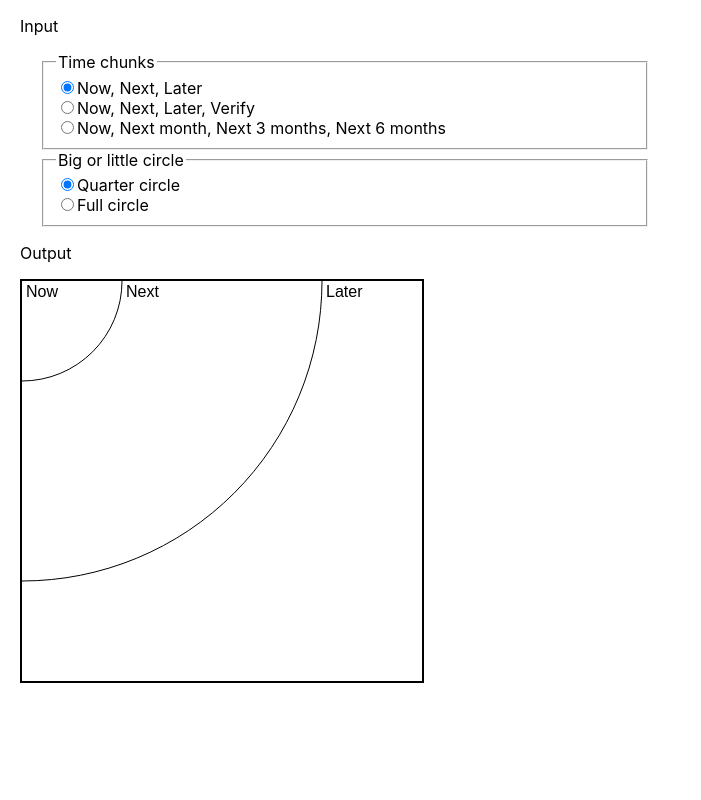
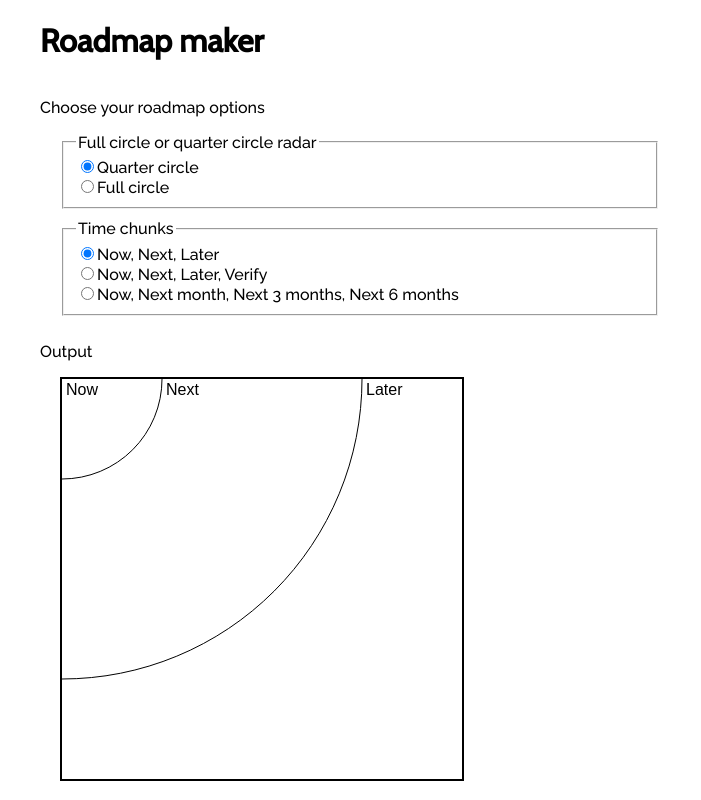
Before and after one commit to emollett/roadmap-maker-v2, a React (Create React App) app: page / in a window 1280 px wide. Shown: the whole page, without its empty margins (0-701 px from the left). Built offline with nearby package versions, Linux system fonts and the light colour scheme.

Commit message:
styling updated in line with website

```diff
--- a/public/index.html
+++ b/public/index.html
@@ -3,6 +3,7 @@
   <head>
     <meta charset="utf-8" />
     <link rel="shortcut icon" href="%PUBLIC_URL%/favicon.ico" />
+    <link href="https://fonts.googleapis.com/css?family=Cabin:500|Raleway:500" rel="stylesheet">
     <meta
       name="viewport"
       content="width=device-width, initial-scale=1, shrink-to-fit=no"
@@ -26,6 +27,7 @@
   </head>
   <body>
     <noscript>You need to enable JavaScript to run this app.</noscript>
+    <h1>Roadmap maker</h1>
     <div id="root"></div>
     <!--
       This HTML file is a template.
--- a/src/App.css
+++ b/src/App.css
@@ -1,5 +1,14 @@
 .App {
   text-align: center;
+}
+
+h1 {
+  font-family: 'Cabin', sans-serif;
+  padding-left: 20px;
+}
+
+p {
+  font-family: 'Raleway', sans-serif;
 }
 
 /* .App-header {
@@ -24,9 +33,10 @@
   padding-left: 20px;
 }
 
-.input {
+.innerBox {
   grid-column: 1/2;
   padding-left: 20px;
+  padding-bottom: 10px;
 }
 
 .canvas {
--- a/src/Roadmap-input.jsx
+++ b/src/Roadmap-input.jsx
@@ -8,9 +8,42 @@ class Input extends Component {
   render() {
     return (
       <div className="inputContainer">
-        <p>Input</p>
+        <p>Choose your roadmap options</p>
 
-        <form className="input">
+        <form className="innerBox">
+          <fieldset>
+            <legend>Full circle or quarter circle radar</legend>
+            <div className="form-check">
+              <label>
+                <input
+                  type="radio"
+                  name="arc-size"
+                  value="option4"
+                  checked={this.props.selectedArcOption === "option4"}
+                  onChange={this.props.handleArcOptionChange}
+                  className="form-check-input"
+                />
+                Quarter circle
+              </label>
+            </div>
+
+            <div className="form-check">
+              <label>
+                <input
+                  type="radio"
+                  name="arc-size"
+                  value="option5"
+                  checked={this.props.selectedArcOption === "option5"}
+                  onChange={this.props.handleArcOptionChange}
+                  className="form-check-input"
+                />
+                Full circle
+              </label>
+            </div>
+          </fieldset>
+        </form>
+
+        <form className="innerBox">
           <fieldset>
             <legend>Time chunks</legend>
             <div className="form-check">
@@ -57,39 +90,6 @@ class Input extends Component {
           </fieldset>
         </form>
 
-        <form className="input">
-          <fieldset>
-            <legend>Big or little circle</legend>
-            <div className="form-check">
-              <label>
-                <input
-                  type="radio"
-                  name="arc-size"
-                  value="option4"
-                  checked={this.props.selectedArcOption === "option4"}
-                  onChange={this.props.handleArcOptionChange}
-                  className="form-check-input"
-                />
-                Quarter circle
-              </label>
-            </div>
-
-            <div className="form-check">
-              <label>
-                <input
-                  type="radio"
-                  name="arc-size"
-                  value="option5"
-                  checked={this.props.selectedArcOption === "option5"}
-                  onChange={this.props.handleArcOptionChange}
-                  className="form-check-input"
-                />
-                Full circle
-              </label>
-            </div>
-          </fieldset>
-        </form>
-
       </div>
     );
   }
--- a/src/Roadmap-output.jsx
+++ b/src/Roadmap-output.jsx
@@ -117,7 +117,9 @@ class Output extends Component {
     return (
       <div className="outputContainer">
         <p>Output</p>
-          <canvas ref="canvas" width={canvasSize} height={canvasSize} className="canvas" />
+          <div className="innerBox">
+            <canvas ref="canvas" width={canvasSize} height={canvasSize} className="canvas" />
+          </div>
       </div>
     );
   }
--- a/src/index.css
+++ b/src/index.css
@@ -1,9 +1,7 @@
 body {
   margin: 0;
-  padding: 0;
-  font-family: -apple-system, BlinkMacSystemFont, "Segoe UI", "Roboto", "Oxygen",
-    "Ubuntu", "Cantarell", "Fira Sans", "Droid Sans", "Helvetica Neue",
-    sans-serif;
+  padding-left: 20px;
+  font-family: 'Raleway', sans-serif;
   -webkit-font-smoothing: antialiased;
   -moz-osx-font-smoothing: grayscale;
 }
```
